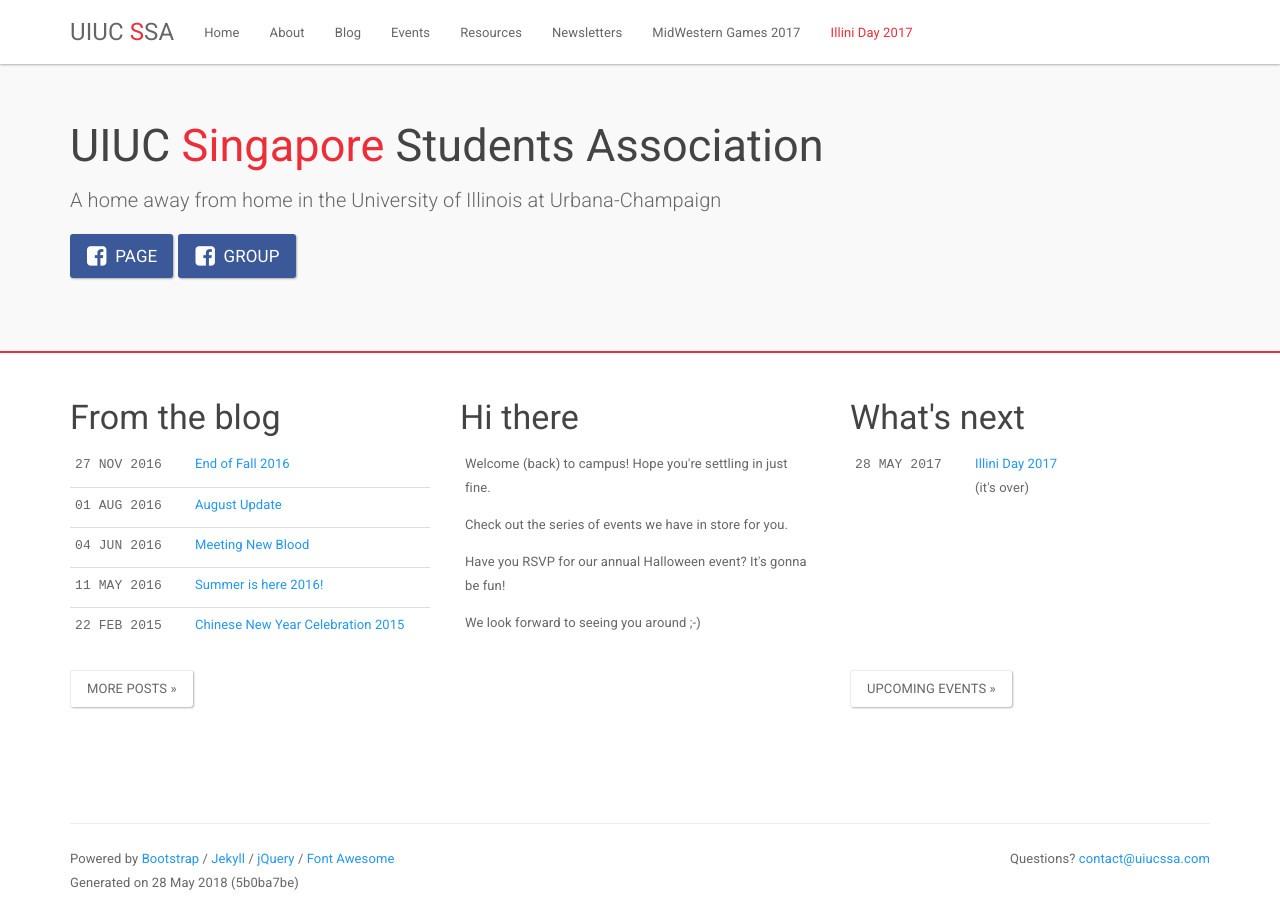
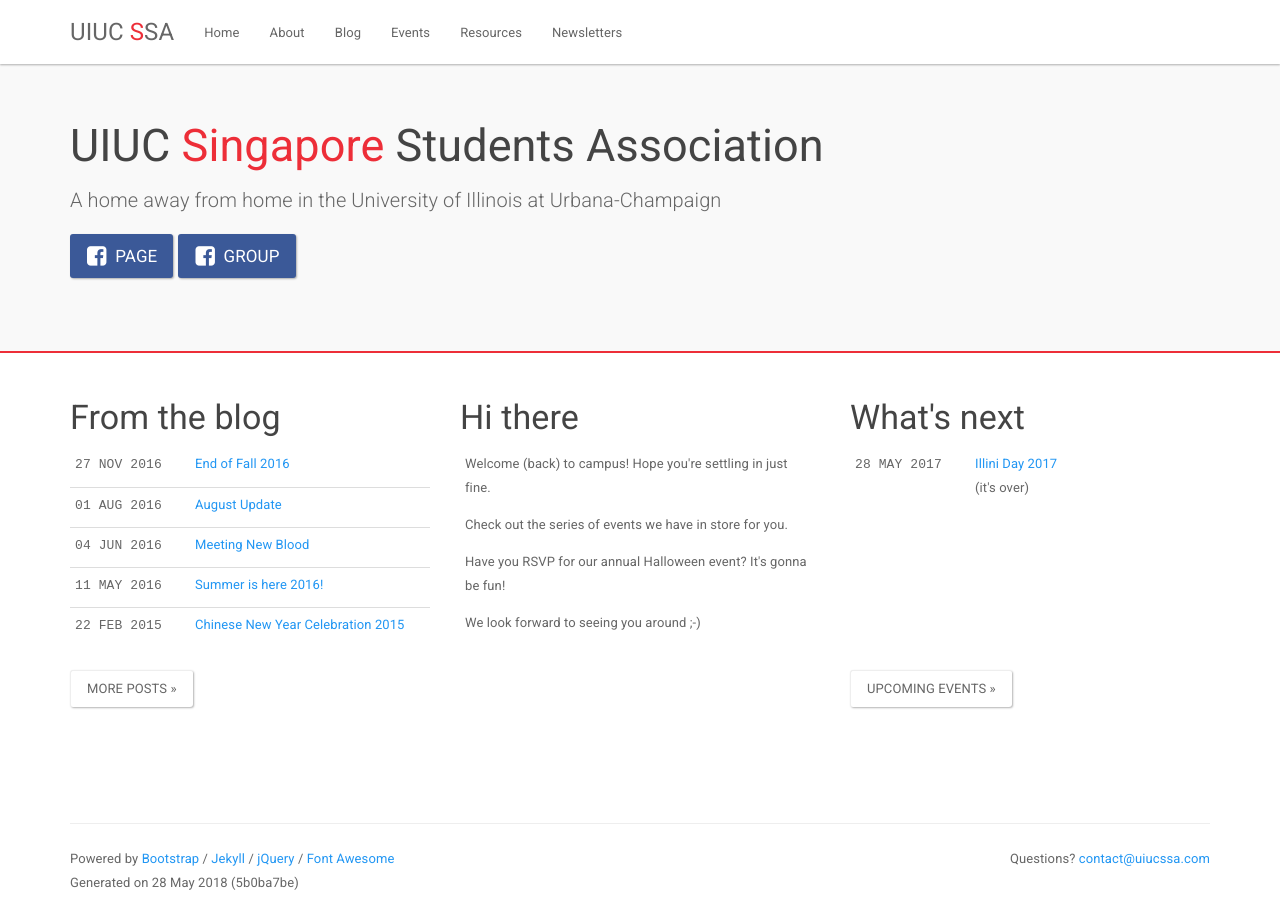
Before and after one commit to uiucssa/uiucssa.github.io, a Jekyll site: the page built from index.html, in a window 1280 px wide. Built offline with Jekyll 4.4.1, drawn with Linux system fonts in a browser that asks for light colours.

Commit message:
remove extra tabs

```diff
--- a/_layouts/base.html
+++ b/_layouts/base.html
@@ -46,12 +46,12 @@
             <li {% if page.url == '/events' %}class="active"{% endif %}><a href="{{ site.url }}/events">Events</a></li>
             <li {% if page.url == '/resources' %}class="active"{% endif %}><a href="{{ site.url }}/resources">Resources</a></li>
             <li {% if page.url == '/newsletters' %}class="active"{% endif %}><a href="{{ site.url }}/newsletters">Newsletters</a></li>
-            <li {% if page.url == '/mwg' %}class="active"{% endif %}><a href="{{ site.url }}/mwg">MidWestern Games 2017</a></li>
+            <!-- <li {% if page.url == '/mwg' %}class="active"{% endif %}><a href="{{ site.url }}/mwg">MidWestern Games 2017</a></li>
             <li {% if page.url == '/illiniDay' %}class="active"{% endif %}>
               <a href="{{ site.url }}/illiniDay">
                 <span style="color: #ED2E38;">Illini Day 2017</span>
               </a>
-            </li>
+            </li> -->
           </ul>
 
         </div><!--/.navbar-collapse -->
```
